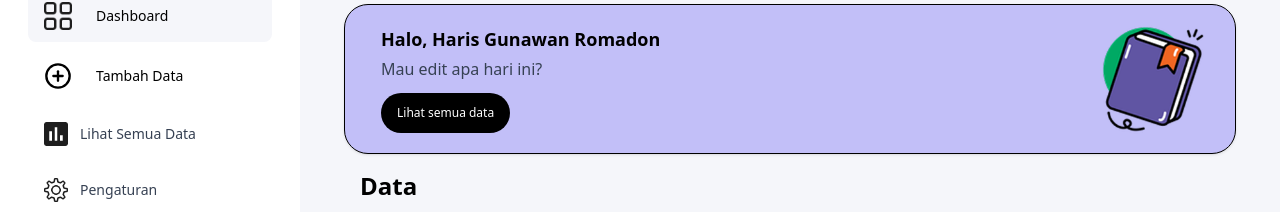
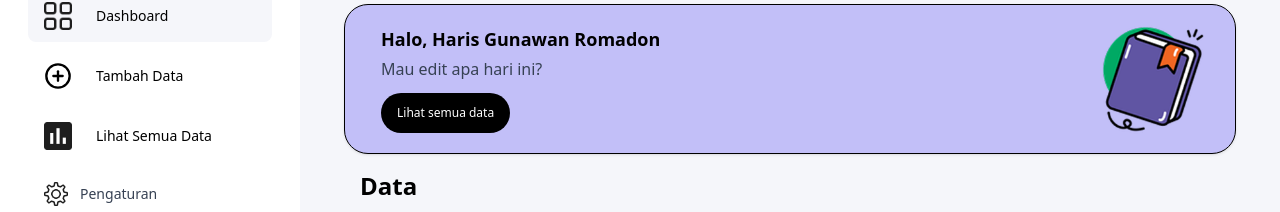
Before and after one commit to Shrimp-Developers/fe-buwuhan, a React (Vite) app: page /dashboard in a window 1280 px wide. Shown: the part 118-330 px from the top of the page. Built offline with nearby package versions, Linux system fonts and the light colour scheme.

Commit message:
style: update UI styling for improved readability

```diff
--- a/src/components/Sidebar.jsx
+++ b/src/components/Sidebar.jsx
@@ -69,13 +69,9 @@ export default function Sidebar({ isOpen, onClose }) {
                         <span>Tambah Data</span>
                     </Link>
 
-                    <Link to="/dashboard/list" className="w-full flex items-center gap-3 px-4 py-3 mb-2 rounded-lg text-sm text-gray-700 hover:bg-gray-300 transition-all duration-200">
-                        <img
-                            src="/icon-list-data.png"
-                            alt="Deskripsi icon-list-data"
-                            className="w-6 h-6 flex-shrink-0"
-                        />
-                        <span className="text-left">Lihat Semua Data</span>
+                    <Link to="/dashboard/list" className={menuClasses("/dashboard/list")}>
+                        <img src="/icon-list-data.png" className="w-7 h-7" />
+                        <span>Lihat Semua Data</span>
                     </Link>
 
                     <Link to="/settings" className="w-full flex items-center gap-3 px-4 py-3 mb-2 rounded-lg text-sm text-gray-700 hover:bg-gray-300 transition-all duration-200">
```
